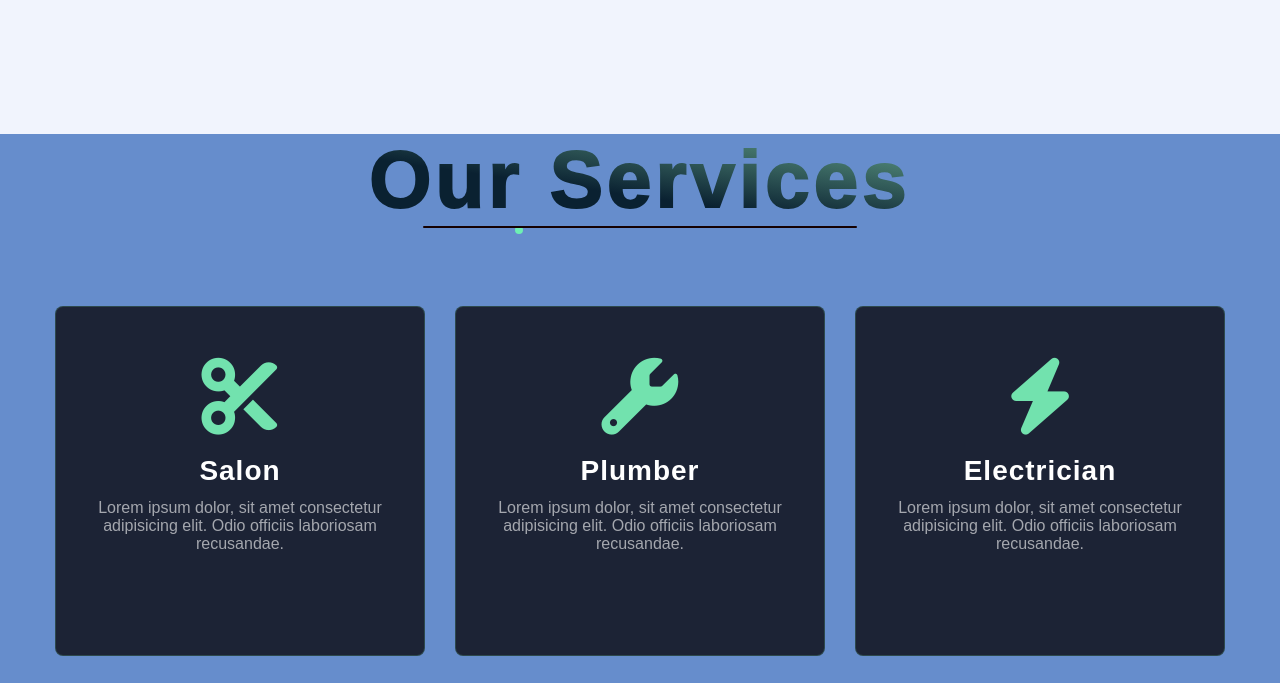
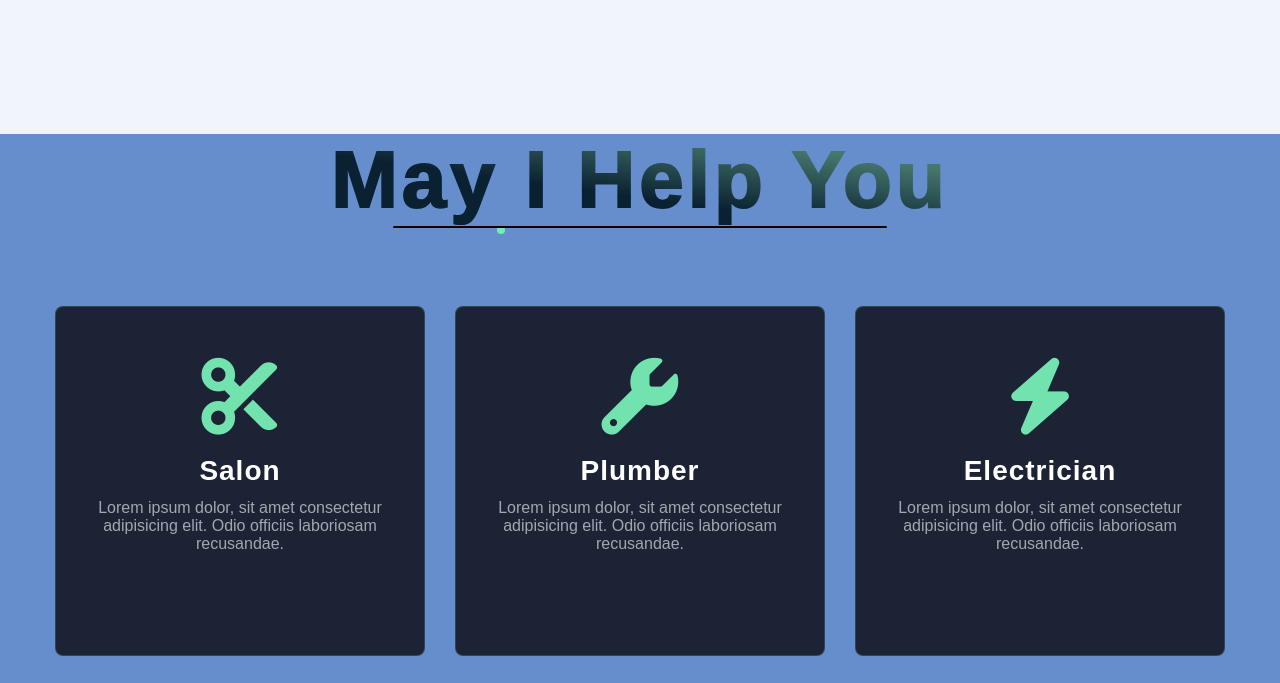
Before and after one commit to Shivansh876-blip/Service-Provider, a plain HTML site: page index.html in a window 1280 px wide. Shown: the part 1340-2023 px from the top of the page. Drawn offline with nearby package versions, Linux system fonts and the light colour scheme.

```diff
--- a/index.html
+++ b/index.html
@@ -105,7 +105,7 @@
       <div class="containers" id="four">
         <div class="services-wrapper">
           <div class="service">
-            <h1>Our Services <span></span></h1>
+            <h1>May I Help You<span></span></h1>
 
             <div class="cards-services">
 
```
